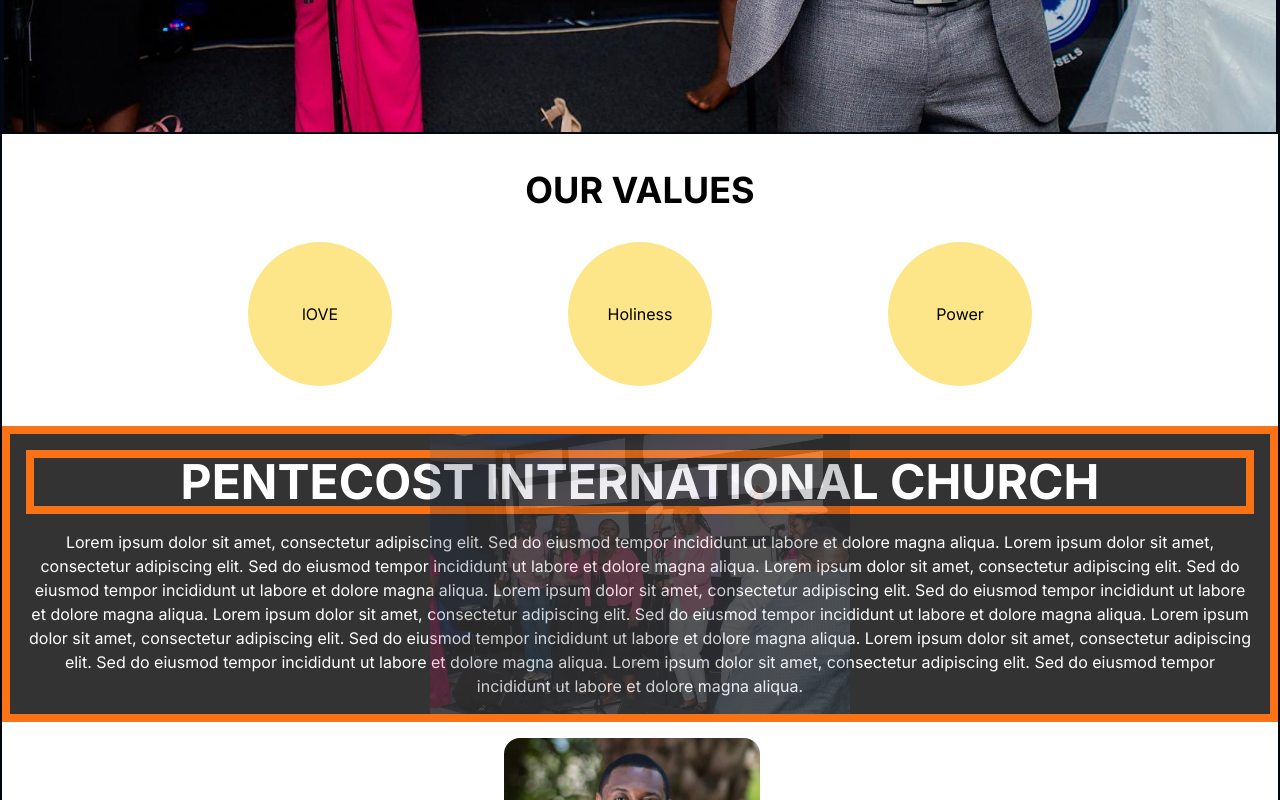
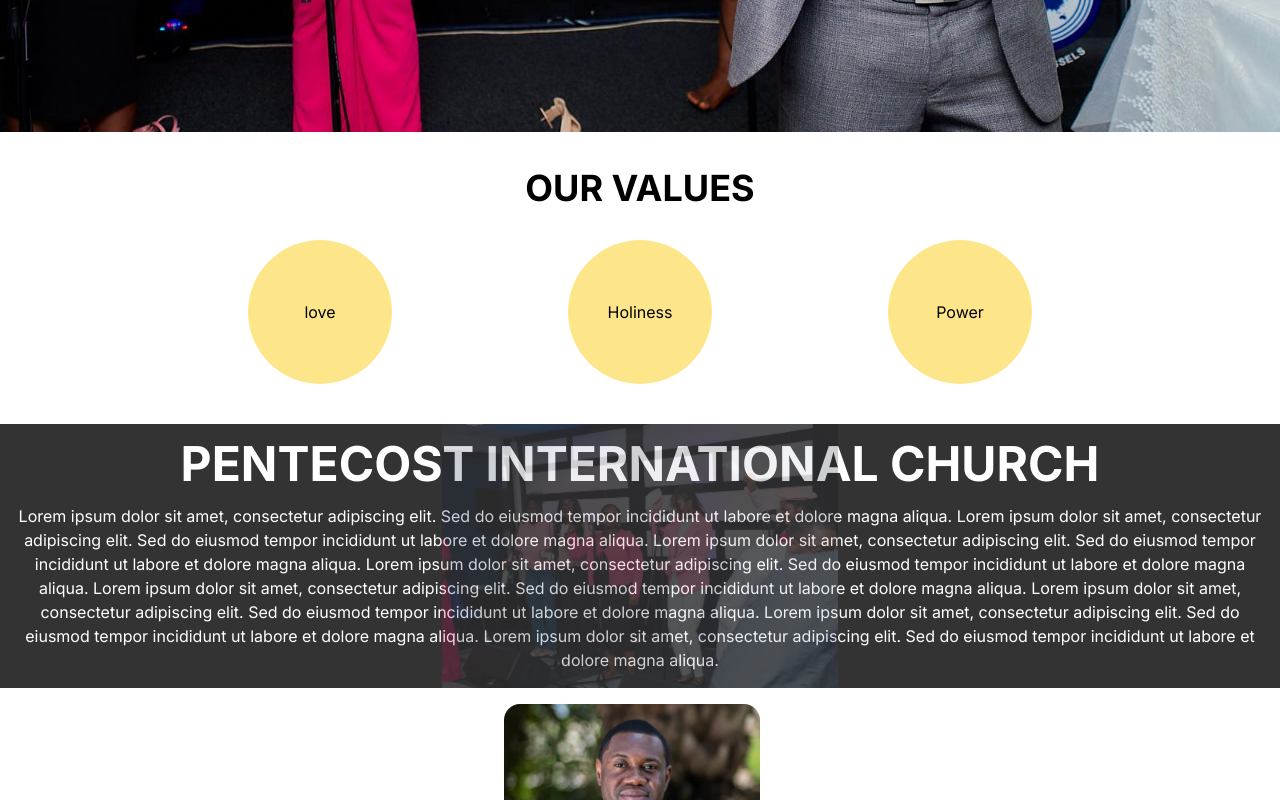
Before and after one commit to Princeaman007/PIWC, a Next.js app: page / in a window 1280 px wide. Shown: the part 740-1540 px from the top of the page. Built offline with nearby package versions, Linux system fonts and the light colour scheme.

Commit message:
improv hero

```diff
--- a/components/hero.tsx
+++ b/components/hero.tsx
@@ -20,7 +20,7 @@
   const width = useWidth();
   console.log(width);
   return (
-    <div className="relative md:w-full md:h-screen md:mt-42 border border-2 border-solid border-gray-950">
+    <div className="relative md:w-full md:h-screen md:mt-42">
       {width > 400 ?
         <Image
         src="/assets/hero.jpeg"
--- a/components/international.tsx
+++ b/components/international.tsx
@@ -5,7 +5,7 @@
 const OverlayText = () => {
   return (
     //<div className="relative w-full h-96 border border-8 border-solid border-orange-500">
-    <div className="relative border border-8 border-solid border-orange-500">
+    <div className="relative">
       <Image
         src="/assets/multi.jpeg"
         alt="Background Image"
@@ -17,7 +17,7 @@
       {/**<div className="absolute inset-0 bg-black bg-opacity-80 flex items-center justify-center z-10 p-4"> */}
       <div className="inset-0 bg-black bg-opacity-80 flex items-center justify-center z-15 p-4">
         <div className="text-white space-y-4 text-center ">
-            <span className="block text-center md:text-5xl text-xl font-bold border border-8 border-orange-500">PENTECOST INTERNATIONAL CHURCH</span>
+            <span className="block text-center md:text-5xl text-xl font-bold">PENTECOST INTERNATIONAL CHURCH</span>
           <p>
             Lorem ipsum dolor sit amet, consectetur adipiscing elit. Sed do eiusmod tempor incididunt ut labore et dolore magna aliqua.
             Lorem ipsum dolor sit amet, consectetur adipiscing elit. Sed do eiusmod tempor incididunt ut labore et dolore magna aliqua.
--- a/components/main.tsx
+++ b/components/main.tsx
@@ -12,7 +12,7 @@
 
 
     return(
-        <div className=" border border-2 border-solid border-gray-950">
+        <div>
         <Hero/>
         <Nosvaleur/>
         <OverlayText/>
--- a/components/valeur.tsx
+++ b/components/valeur.tsx
@@ -6,7 +6,7 @@
             <span className="text-4xl font-bold">OUR VALUES</span>
             <div className=" flex flex-col md:flex-row items-center justify-center md:space-x-40  md:mt-8 md:mb-11 flex-wrap gap-4 mt-4 mb-16">
                 <div className="avatar rounded-full h-36 w-36 bg-amber-200 flex justify-center items-center">
-                    <p>lOVE</p>
+                    <p>love</p>
                 </div>
                 <div className="avatar rounded-full h-36 w-36 bg-amber-200 flex justify-center items-center">
                     <p>Holiness</p>
```
